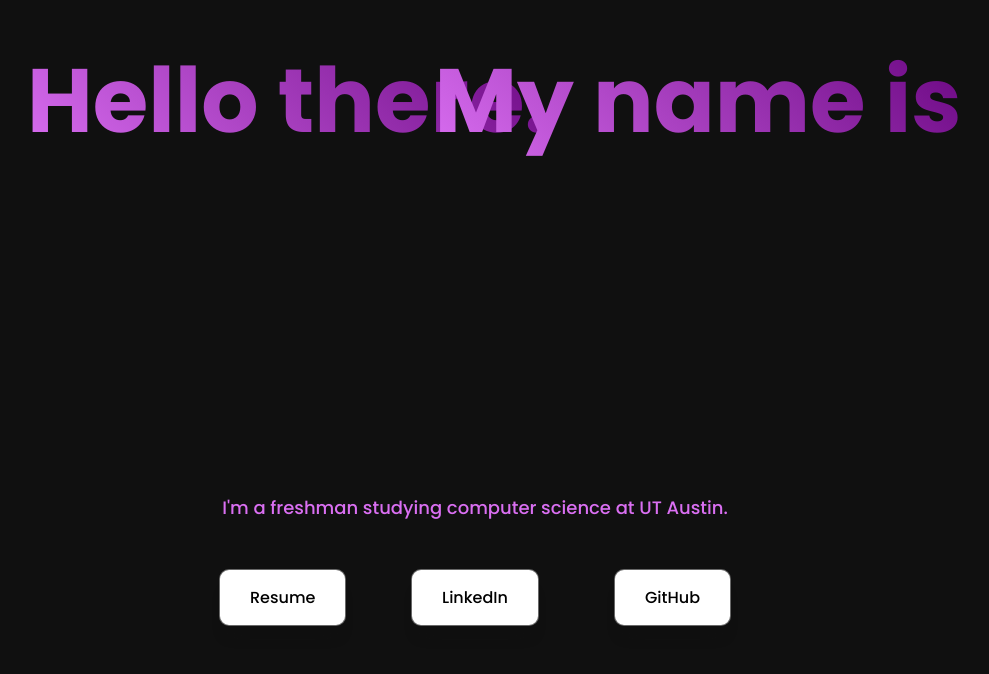
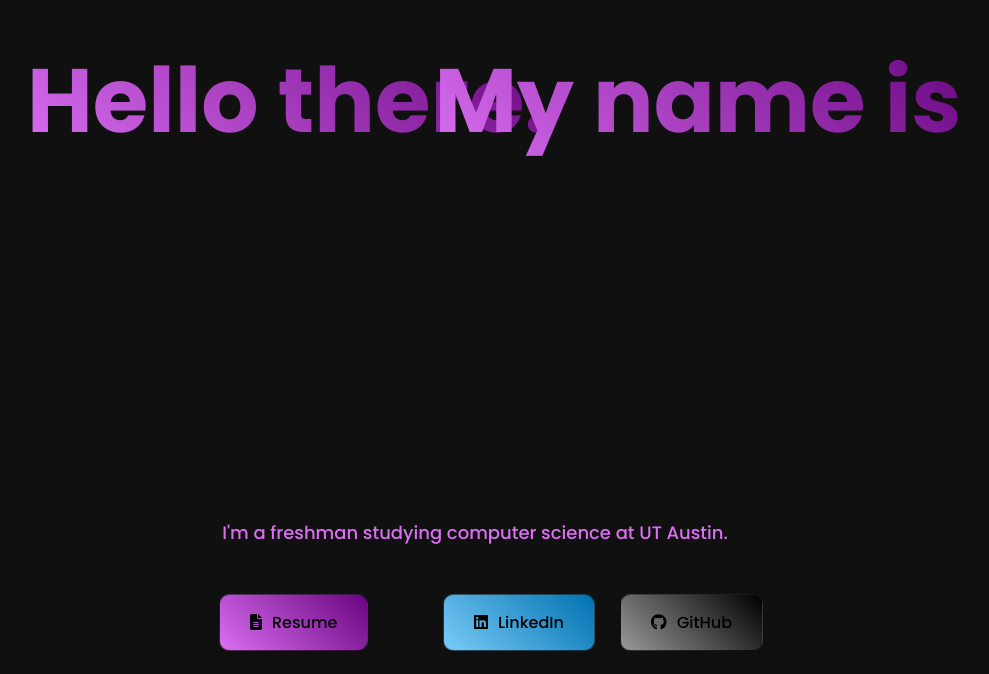
Before and after one commit to afshaalzubair/afshaalzubair.com, a React (Vite) app: page / in a window 1280 px wide. Shown: the part 126-800 px from the top of the page, without its empty margins (165-1154 px from the left). Built offline with nearby package versions, Linux system fonts and the light colour scheme.

Commit message:
button css

```diff
--- a/src/App.css
+++ b/src/App.css
@@ -45,7 +45,7 @@
     }
 
     .sub-caption {
-      margin-top: 500px;
+      margin-top: 525px;
       max-width: 80%;
       text-align: center;
       color: #da6ff2;
@@ -54,8 +54,8 @@
 
     .button-container {
       display: flex;
-      justify-content: space-between; /* Spread the buttons */
-      width: 60%; /* Adjust the width to match the name width */
+      justify-content: space-between;
+      width: 60%;
       margin-top: 40px;
       position: relative;
     }
@@ -63,11 +63,10 @@
     button {
       padding: 15px 30px;
       border-radius: 10px;
-      margin-top: 575px;
+      margin-top: 600px;
       border: 1px solid #ffffff3f;
       cursor: pointer;
       pointer-events: auto;
-      background-color: #ffffff;
       border: 1px solid #101010a1;
       box-shadow: 0 16px 16px -12px #10101093;
       font-family: Poppins;
@@ -83,17 +82,20 @@
 
     .button1 {
       position: absolute;
-      left: 30%; /* Adjust to match letter 'A' */
+      left: 30%;
+      background: linear-gradient(45deg, #da6ff2, #690580);
     }
 
     .button2 {
       position: absolute;
-      left: 47.5  %; /* Adjust to match letter 'H' */
+      left: 47.5%;
+      background: linear-gradient(45deg, #79cbf7, #0072B1);
     }
 
     .button3 {
       position: absolute;
-      right: 30%; /* Adjust to match letter 'L' */
+      right: 27.5%;
+      background: linear-gradient(45deg, #999999, #000000);
     }
   }
 }
--- a/src/App.jsx
+++ b/src/App.jsx
@@ -1,6 +1,9 @@
 import { useState } from 'react'
 import './App.css'
 import SplineScene from './components/SplineScene'
+import { FontAwesomeIcon } from '@fortawesome/react-fontawesome';
+import { faFileAlt } from '@fortawesome/free-solid-svg-icons';
+import { faLinkedin, faGithub } from '@fortawesome/free-brands-svg-icons';
 
 function App() {
   const [count, setCount] = useState(0)
@@ -20,12 +23,15 @@
             I'm a freshman studying computer science at UT Austin.
           </span>
           <button className="button1">
+            <FontAwesomeIcon icon={faFileAlt} style={{ marginRight: '10px' }} />
             <span>Resume</span>
           </button>
           <button className="button2">
+            <FontAwesomeIcon icon={faLinkedin} style={{ marginRight: '10px' }} />
             <span>LinkedIn</span>
           </button>
           <button className="button3">
+            <FontAwesomeIcon icon={faGithub} style={{ marginRight: '10px' }} />
             <span>GitHub</span>
           </button>
         </main>
```
